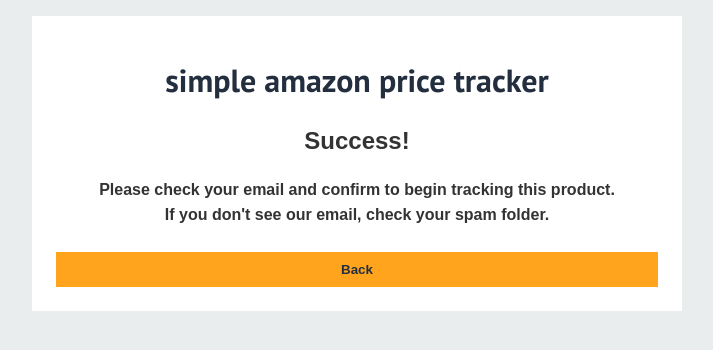
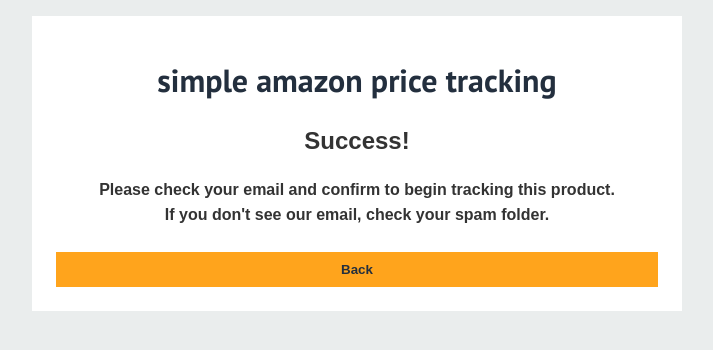
Before and after one commit to adam0tokyo/amazon-price-tracking, a Flask app: template templates/received.html in a window 1280 px wide. Shown: the top 350 px of the page, without its empty margins (283-996 px from the left). Run offline with Flask 2, Linux system fonts and the light colour scheme; the template is opened without the code that fills it, so the values that code supplies are empty.

Commit message:
Update received.html

```diff
--- a/templates/received.html
+++ b/templates/received.html
@@ -12,7 +12,7 @@
         <div class="container">
             <h1>
                 <span class="line">simple amazon</span>
-                <span class="line">price tracker</span>
+                <span class="line">price tracking</span>
             </h1>
             <h2 style="text-align: center; margin: 1rem;">Success!</span></h2>
             <h4 style="text-align: center;">
```
